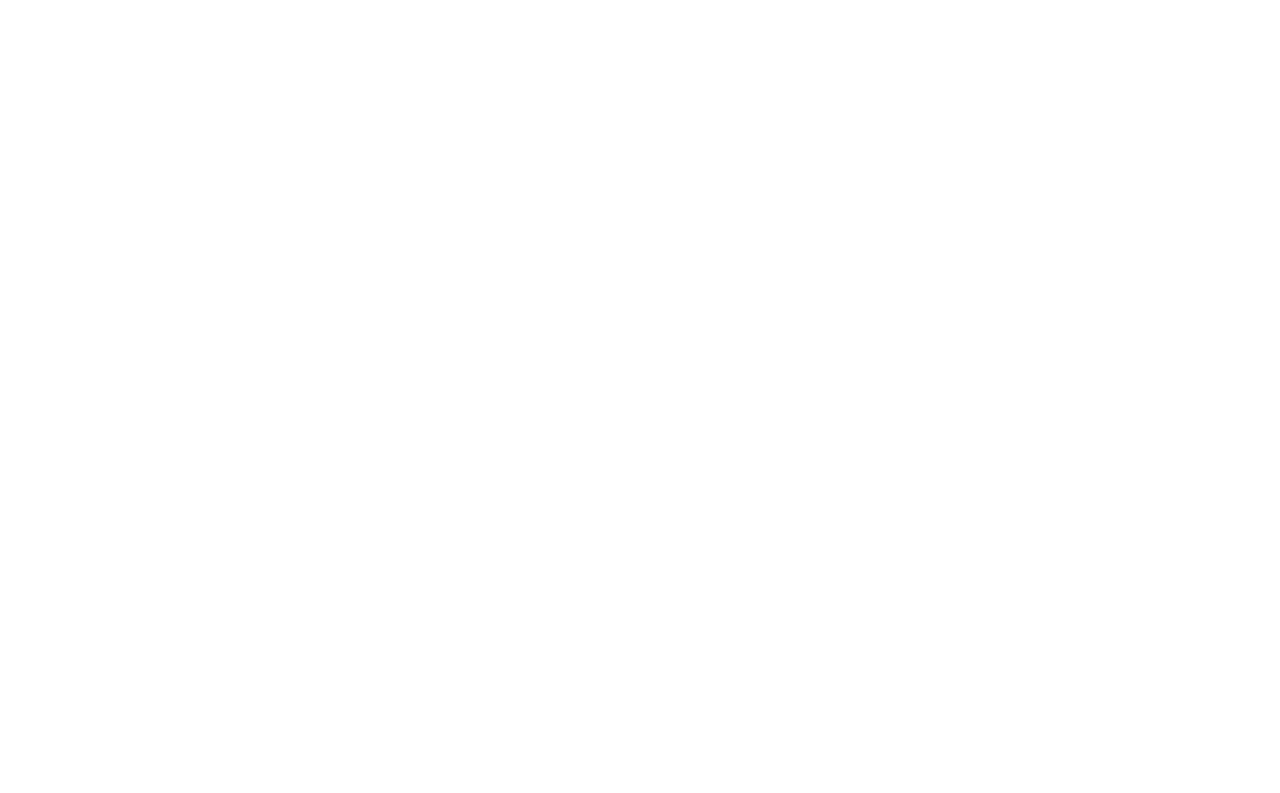
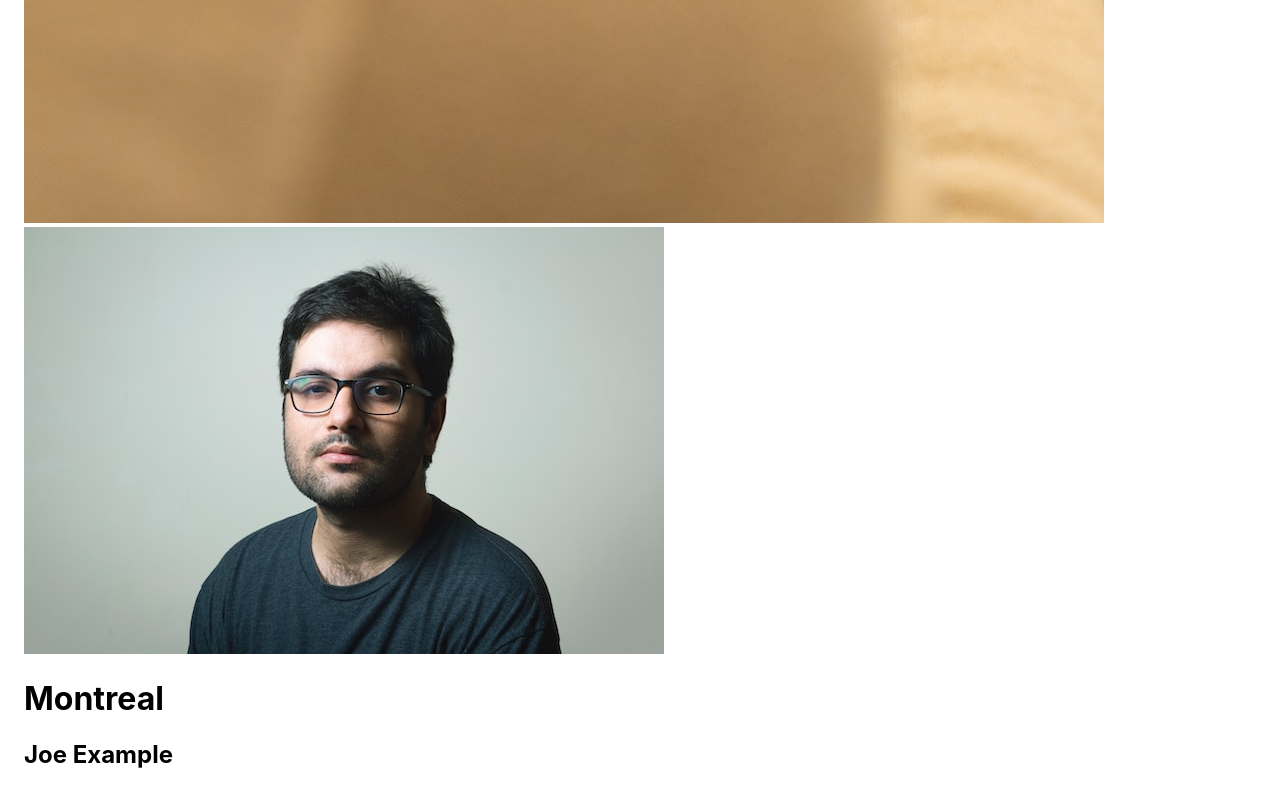
Before and after one commit to migauth/photolabs, a React (Create React App) app in the folder frontend/: page / in a window 1280 px wide. Shown: the part 1722-2515 px from the top of the page. Before the commit the page ends 800 px from the top, so only its background shows below. Built offline with nearby package versions, Linux system fonts and the light colour scheme; the HTML template or start-up script is replaced by a standard one.

Commit message:
render some data through PhotoListItem component on main page-move sample data to App and use props

```diff
--- a/frontend/src/App.jsx
+++ b/frontend/src/App.jsx
@@ -1,13 +1,29 @@
-import React from 'react';
+import React from "react";
 
-import PhotoListItem from './components/PhotoListItem';
-import './App.scss';
+import PhotoListItem from "./components/PhotoListItem";
+import "./App.scss";
+
+const sampleDataForPhotoListItem = {
+  id: "1",
+  location: {
+    city: "Montreal",
+    country: "Canada",
+  },
+  imageSource: `${process.env.PUBLIC_URL}/Image-1-Regular.jpeg`,
+  username: "Joe Example",
+  profile: `${process.env.PUBLIC_URL}/profile-1.jpg`,
+};
 
 // Note: Rendering a single component to build components in isolation
 const App = () => {
   return (
     <div className="App">
-      <PhotoListItem/>
+      <PhotoListItem
+        imageSource={sampleDataForPhotoListItem.imageSource}
+        profile={sampleDataForPhotoListItem.profile}
+        city={sampleDataForPhotoListItem.location.city}
+        username={sampleDataForPhotoListItem.username}
+      />
     </div>
   );
 };
--- a/frontend/src/components/PhotoListItem.jsx
+++ b/frontend/src/components/PhotoListItem.jsx
@@ -3,19 +3,17 @@
 import "../styles/PhotoListItem.scss";
 
 
-const sampleDataForPhotoListItem = {
-  id: "1",
-  location: {
-    city: "Montreal",
-    country: "Canada",
-  },
-  imageSource: `${process.env.PUBLIC_URL}/Image-1-Regular.jpeg`,
-  username: "Joe Example",
-  profile: `${process.env.PUBLIC_URL}/profile-1.jpg`,
-};
 
-const PhotoListItem = () => {
+const PhotoListItem = (props) => {
   /* Insert React */
+  return (
+  <div>
+    <img src={props.imageSource} alt="" />
+    <img src={props.profile} alt="" />
+    <h1>{props.city}</h1>
+    <h2>{props.username}</h2>
+  </div>
+  )
 };
 
 export default PhotoListItem;
```
Also changed, not shown: 1 other file (tests, documents, lock files or other folders).
